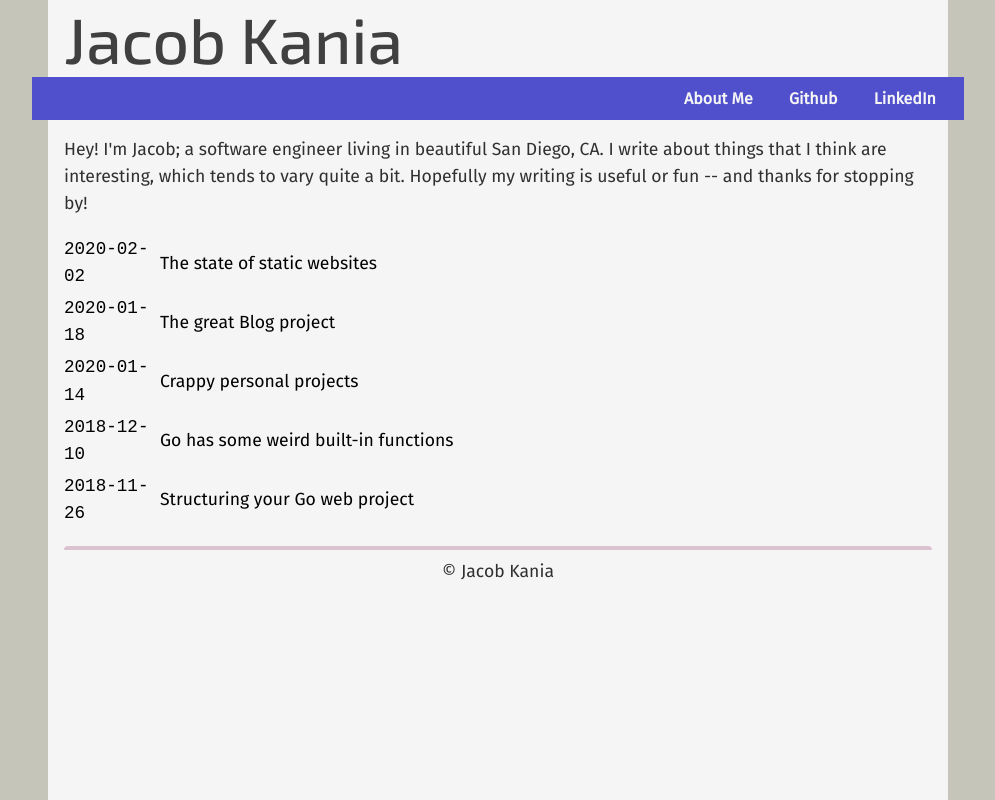
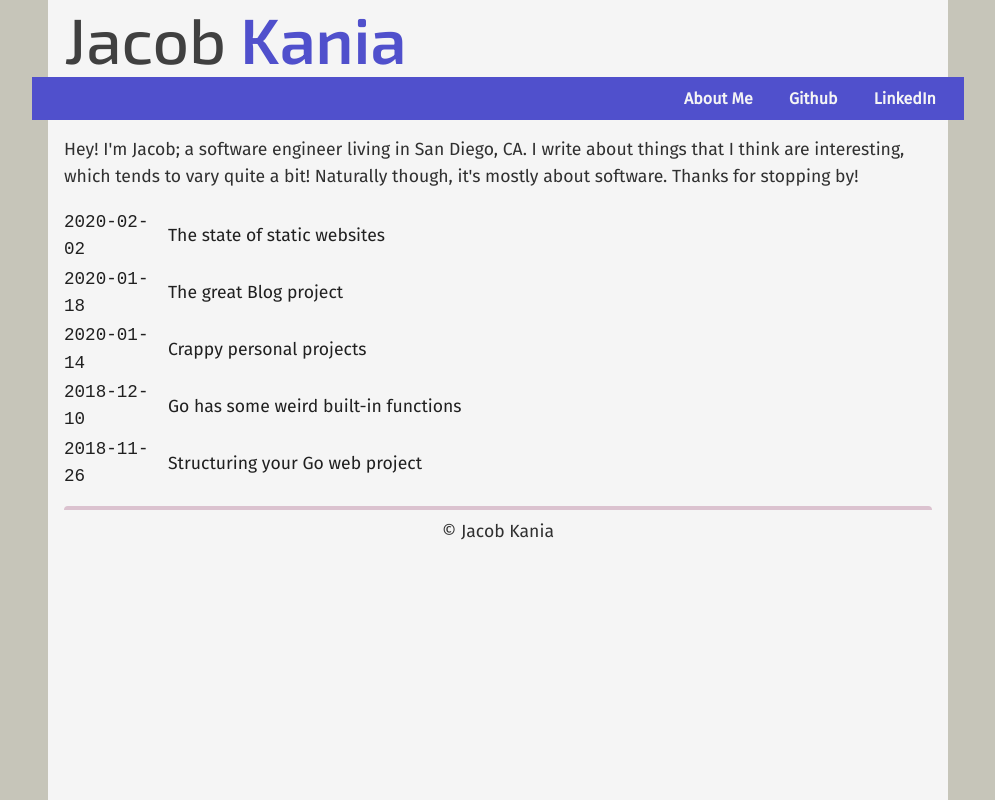
Before and after one commit to jacobkania/blog, a plain HTML site: page docs/index.html in a window 1280 px wide. Shown: the whole page, without its empty margins (142-1137 px from the left). Drawn offline with Linux system fonts and the light colour scheme.

Commit message:
small cleanup

```diff
--- a/docs/index.html
+++ b/docs/index.html
@@ -24,13 +24,13 @@
       .post-list-item-row {
         display: table-row;
         text-decoration: none;
-        color: #000000;
+        color: #202020;
       }
 
       .post-list-item-row > div {
         display: table-cell;
         vertical-align: middle;
-        padding: 0.15rem 0;
+        padding: 0.15rem 0.5rem 0 0;
       }
 
       .item-date {
@@ -73,7 +73,7 @@
     <div class="container">
       <div class="header">
         <div class="name">
-          <a href="/">Jacob Kania</a>
+          <a href="/">Jacob <span class="lastName">Kania</span></a>
         </div>
         <div class="links">
           <span class="link"
@@ -88,10 +88,10 @@
         </div>
         <div class="content">
           <div class="introduction">
-            Hey! I'm Jacob; a software engineer living in beautiful San Diego,
+            Hey! I'm Jacob; a software engineer living in San Diego,
             CA. I write about things that I think are interesting, which tends
-            to vary quite a bit. Hopefully my writing is useful or fun -- and
-            thanks for stopping by!
+            to vary quite a bit! Naturally though, it's mostly about software.
+            Thanks for stopping by!
           </div>
           <div class="most-recent-posts-list">
 
```
Also changed, not shown: docs/2018-11-26-structuring-your-go-project/index.html (+1 -1 lines), docs/2018-12-10-go-has-some-weird-built-in-functions/index.html (+1 -1 lines), docs/2020-01-14-crappy-personal-projects/index.html (+1 -1 lines), docs/2020-01-18-the-great-blog-project/index.html (+1 -1 lines), docs/2020-02-02-static-sites/index.html (+1 -1 lines), docs/about/index.html (+4 -3 lines), index.html (+6 -6 lines), page.html (+1 -1 lines).
